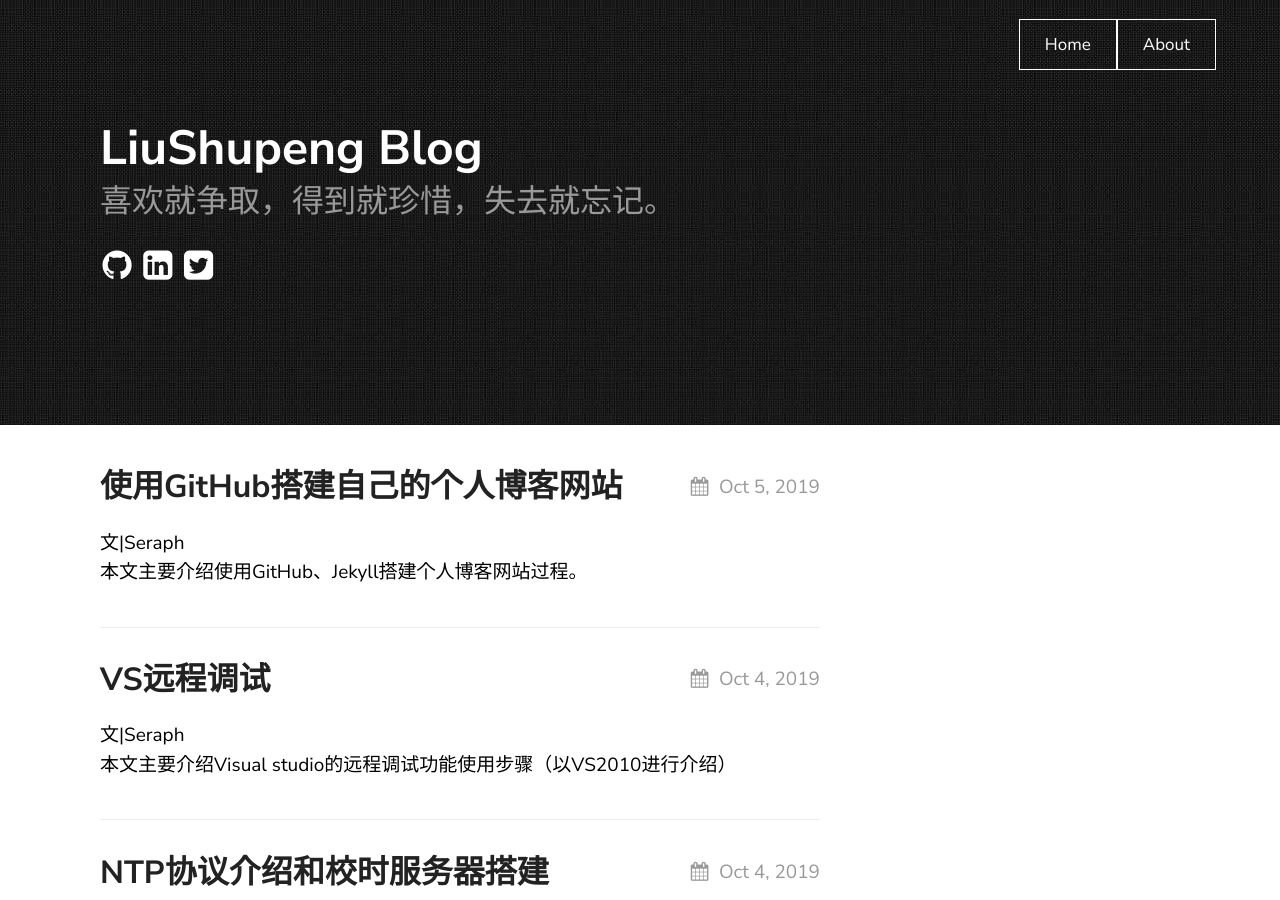
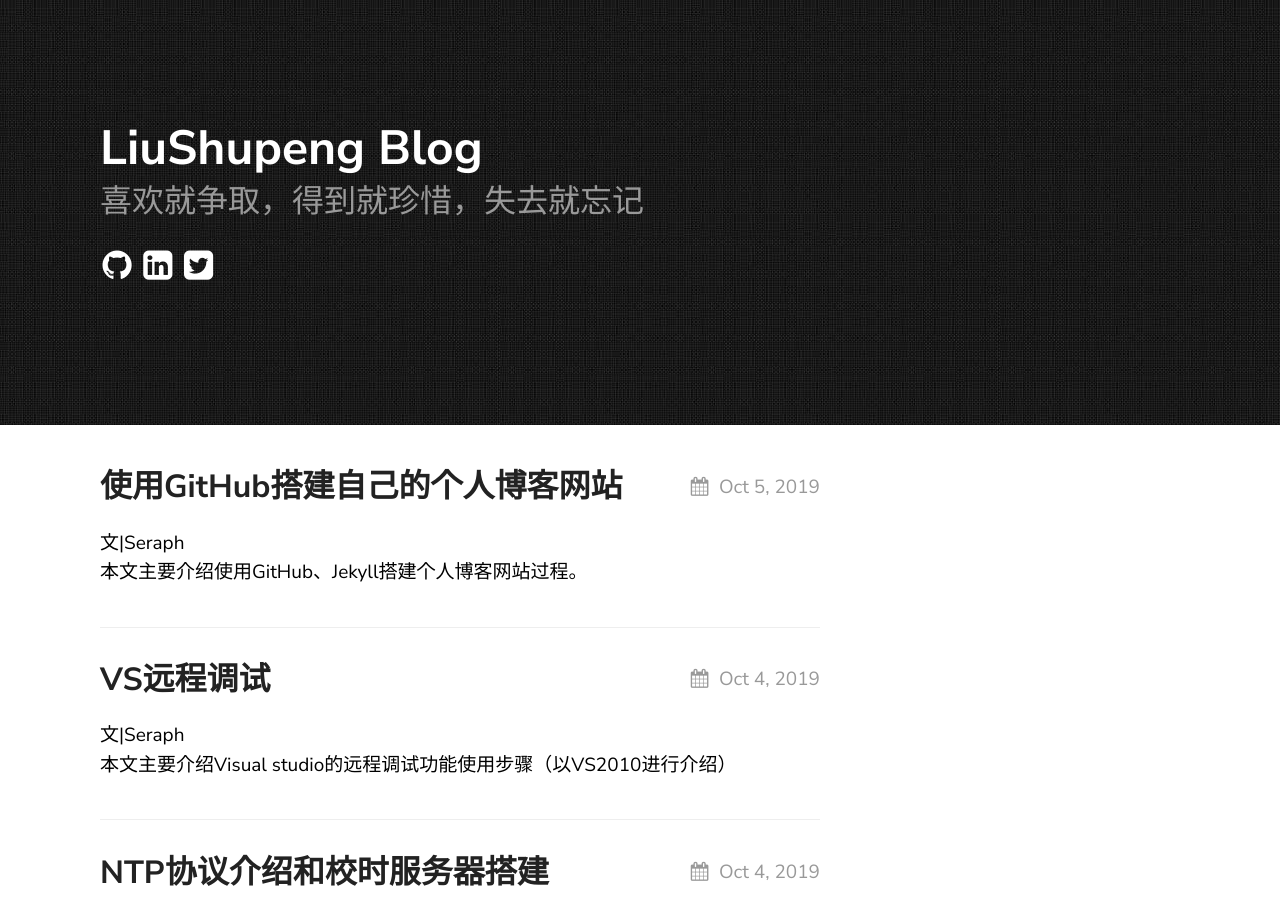
Before and after one commit to Seraph1990/Seraph1990.github.io, a Jekyll site: the page built from index.md, in a window 1280 px wide and 900 px high. Built offline with Jekyll 4.4.1, drawn with Linux system fonts in a browser that asks for light colours; part of the change alters nothing that is shown.

```diff
--- a/_config.yml
+++ b/_config.yml
@@ -16,10 +16,10 @@ sass:
 permalink: /posts/:title/
 texture:
   title: LiuShupeng Blog
-  tagline: 喜欢就争取，得到就珍惜，失去就忘记。
+  tagline: 喜欢就争取，得到就珍惜，失去就忘记
   date_format: "%b %-d, %Y"
   style: black
-  showNav: true
+  showNav: false
   showPicker: false
 
   # generate social links in footer
```
